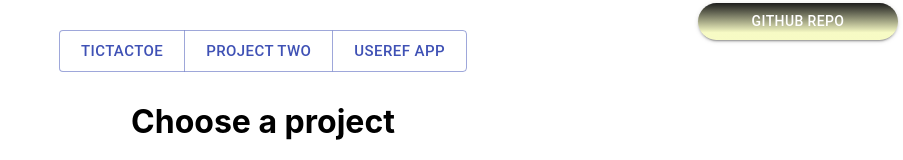
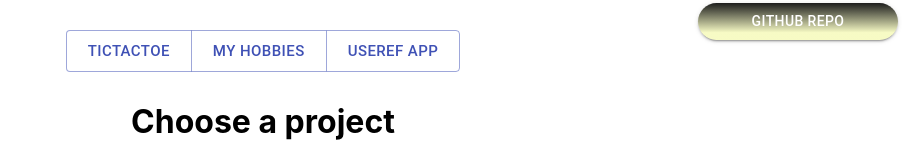
Before and after one commit to metasmash/tp3-web-buffa, a React (Create React App) app: page / in a window 1280 px wide. Shown: the top 160 px of the page, without its empty margins (377-1280 px from the left). Built offline with nearby package versions, Linux system fonts and the light colour scheme.

Commit message:
rename project two

```diff
--- a/src/Components/ProjectSelector/constats.js
+++ b/src/Components/ProjectSelector/constats.js
@@ -1 +1 @@
-export const projects = ['TicTacToe', 'Project two', 'UseRef App']
+export const projects = ['TicTacToe', 'My Hobbies', 'UseRef App']
```
